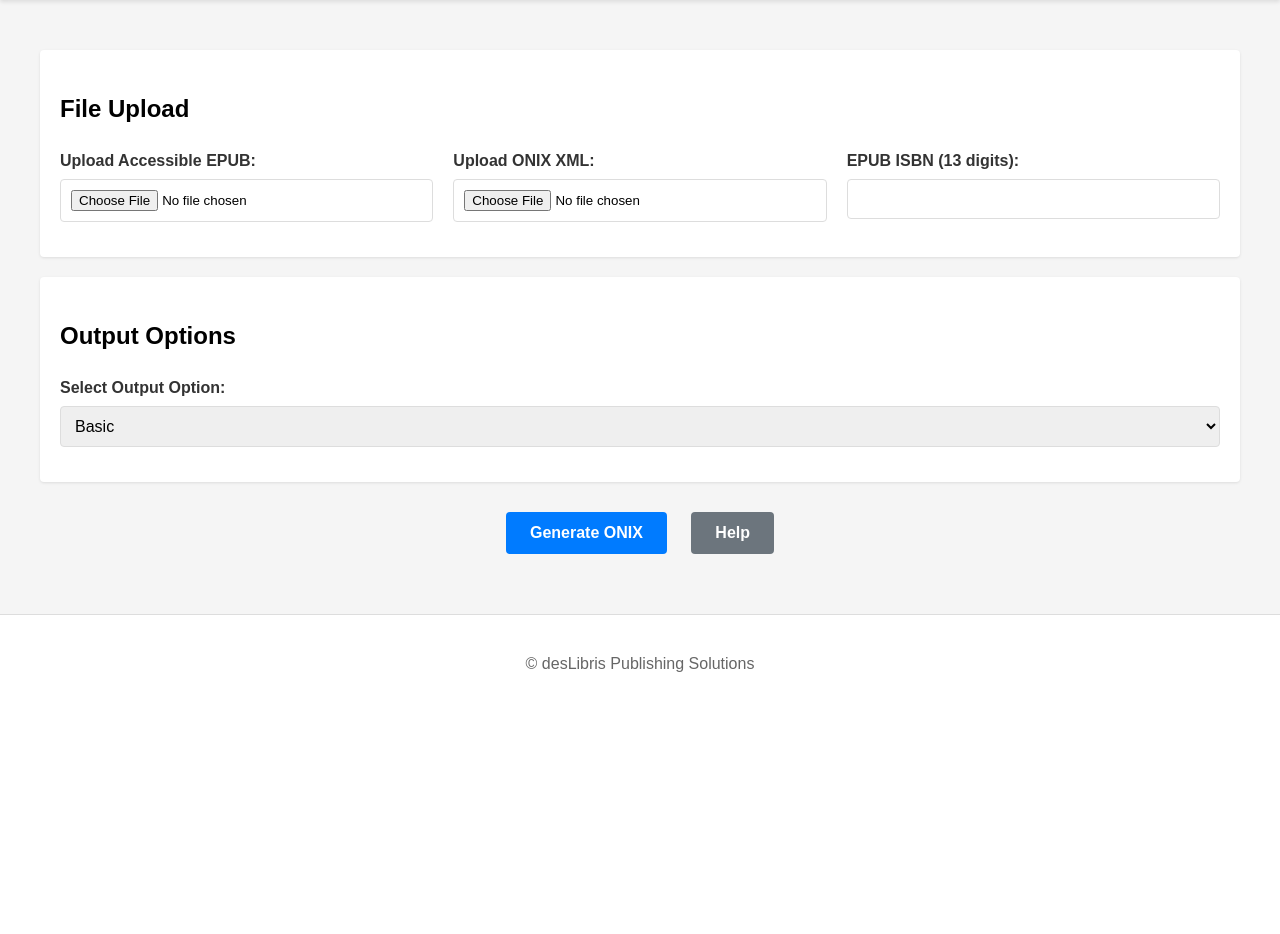
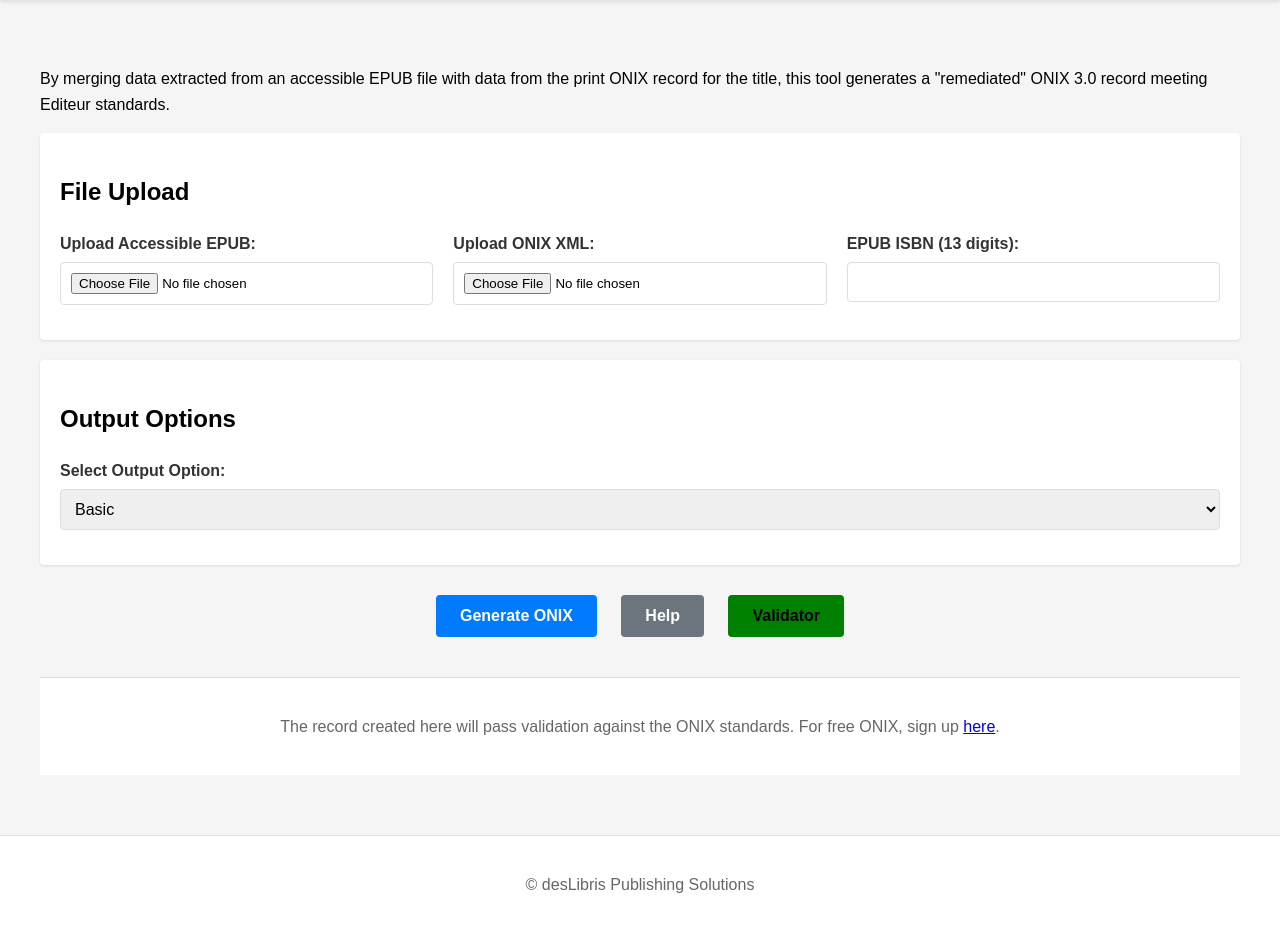
Before and after one commit to pamarty/DPS_AccessONIX, a Flask app: page / in a window 1280 px wide. Shown: the part 216-1150 px from the top of the page. Before the commit the page ends 888 px from the top, so only its background shows below. Run offline with Flask 2, Linux system fonts and the light colour scheme.

Commit message:
Initial commit9

```diff
--- a/app/templates/index.html
+++ b/app/templates/index.html
@@ -4,6 +4,10 @@
 
 {% block content %}
 <div class="container">
+    <section class="intro">
+        <p>By merging data extracted from an accessible EPUB file with data from the print ONIX record for the title, this tool generates a "remediated" ONIX 3.0 record meeting Editeur standards.</p>
+    </section>
+
     <form id="onixForm" method="POST" action="{{ url_for('process') }}" enctype="multipart/form-data">
         <div class="form-section">
             <h2>File Upload</h2>
@@ -114,8 +118,13 @@
             <button type="submit" class="btn btn-primary">Generate ONIX</button>
             <div id="spinner" class="spinner" style="display: none;"></div>
             <button type="button" class="btn btn-secondary" onclick="window.location.href='{{ url_for('help') }}'">Help</button>
+            <button type="button" class="btn btn-success" style="background-color: green;" onclick="window.open('https://chic-cascaron-db5ad2.netlify.app', '_blank')">Validator</button>
         </div>
     </form>
+
+    <footer>
+        <p>The record created here will pass validation against the ONIX standards. For free ONIX, sign up <a href="https://www.deslibris.pub" target="_blank">here</a>.</p>
+    </footer>
 </div>
 {% endblock %}
 
```
